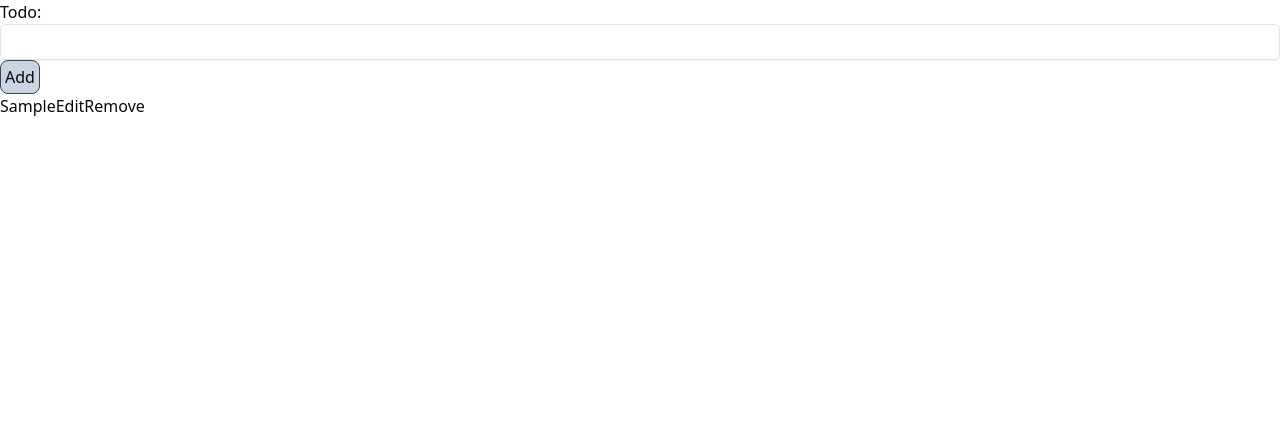
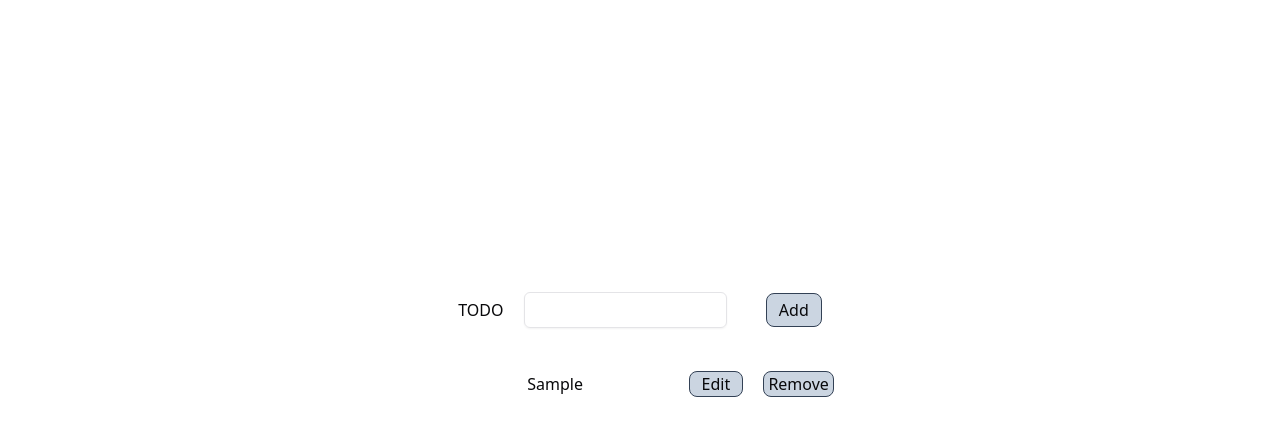
Before and after one commit to angkamilama/todo-ts-app, a React (Vite) app: page / in a window 1280 px wide. Both pictures are taken after typing "Sample" into the empty fields and a click on the button "Add". Shown: the top 436 px of the page. Built offline with nearby package versions, Linux system fonts and the light colour scheme.

Commit message:
add remove btn and sort()

```diff
--- a/src/App.tsx
+++ b/src/App.tsx
@@ -2,9 +2,11 @@ import { useState, useReducer } from "react";
 import { Input } from "./components/ui/input";
 import { v4 as uuidv4 } from "uuid";
 
-const ADD_TODO = "ADD_TODO";
-const REMOVE_TODO = "REMOVE_TODO";
-const EDIT_TODO = "EDIT_TODO";
+enum ActionTypes {
+  ADD_TODO = "ADD_TODO",
+  REMOVE_TODO = "REMOVE_TODO",
+  EDIT_TODO = "EDIT_TODO",
+}
 
 interface Todo {
   todoItem: string;
@@ -16,13 +18,16 @@ const initialState: Todo[] = [];
 
 const reducer = (state: Todo[], action: Todo) => {
   switch (action.type) {
-    case ADD_TODO: {
+    case ActionTypes.ADD_TODO: {
       return [...state, { todoItem: action.todoItem, id: action.id }];
     }
-    case EDIT_TODO: {
+    case ActionTypes.EDIT_TODO: {
       return state.map((item) =>
         item.id === action.id ? { ...item, todoItem: action.todoItem } : item
       );
+    }
+    case ActionTypes.REMOVE_TODO: {
+      return state.filter((item) => item.id !== action.id);
     }
     default:
       return state;
@@ -31,68 +36,94 @@ const reducer = (state: Todo[], action: Todo) => {
 
 function App() {
   const [todoItem, setTodoItem] = useState("");
-  const [todo, dispatch] = useReducer(reducer, initialState);
   const [editedTodoItem, setEditedTodoItem] = useState("");
   const [editedId, setEditedId] = useState("");
+  const [todo, dispatch] = useReducer(reducer, initialState);
 
   const handleSubmit = (e: React.FormEvent<HTMLFormElement>) => {
     e.preventDefault();
     if (!todoItem) return;
     let todoId: string = uuidv4();
-    dispatch({ type: ADD_TODO, todoItem: todoItem, id: todoId });
+    dispatch({ type: ActionTypes.ADD_TODO, todoItem: todoItem, id: todoId });
     setTodoItem("");
   };
 
-  const handleEditedInput = (id: string) => {
-    setEditedId(id);
-  };
+  const sortedTodo = [...todo].sort((a, b) => {
+    const nameA = a.todoItem.toLowerCase();
+    const nameB = b.todoItem.toLowerCase();
+    if (nameA < nameB) return -1;
+    if (nameA > nameB) return 1;
+    return 0;
+  });
+
   return (
     <>
-      <div>
-        <form onSubmit={handleSubmit}>
-          <label>
-            Todo:
+      <div className="w-full h-screen flex flex-col justify-center items-center box-border">
+        <form
+          onSubmit={handleSubmit}
+          className=" p-3 w-1/3 flex justify-around items-center mb-5"
+        >
+          <label className="flex justify-between items-center w-2/3">
+            TODO
             <Input
               type="text"
               value={todoItem}
               onChange={(e) => setTodoItem(e.target.value)}
+              className="ml-5 "
             />
           </label>
-          <button className="border border-slate-700 bg-slate-300 p-1 rounded-lg">
+          <button className="border border-slate-700 bg-slate-300 px-3 py-1 rounded-lg">
             Add
           </button>
         </form>
-        <ul>
-          {todo.map((item) => (
-            <li key={item.id}>
+        <ul className=" w-5/12 h-40">
+          {sortedTodo.map((item) => (
+            <li key={item.id} className="h-12 flex items-center">
               {editedId === item.id ? (
-                <div>
+                <div className="flex justify-evenly items-center w-10/12 mx-auto mb-2">
                   <Input
                     type="text"
                     value={editedTodoItem}
                     onChange={(e) => setEditedTodoItem(e.target.value)}
+                    className="w-9/12"
                   />
                   <button
-                    className="border border-slate-700 bg-slate-300 p-1 rounded-lg"
+                    className="border border-slate-700 bg-slate-300 px-1 rounded-lg"
                     onClick={() => {
                       dispatch({
-                        type: EDIT_TODO,
+                        type: ActionTypes.EDIT_TODO,
                         id: item.id,
                         todoItem: editedTodoItem,
                       });
-                      setEditedId(" "); // Reset the editedId after changing the todo
+                      setEditedId(" ");
                     }}
                   >
-                    Change
+                    Update
                   </button>
                 </div>
               ) : (
-                <div>
-                  {item.todoItem}
-                  <button onClick={() => handleEditedInput(item.id)}>
-                    Edit
-                  </button>
-                  <button>Remove</button>
+                <div className=" w-10/12 p-1 flex justify-evenly items-center mx-auto">
+                  <p className="w-6/12 p-1 text-center"> {item.todoItem}</p>
+                  <div className="flex justify-evenly items-center w-4/12 ">
+                    <button
+                      onClick={() => setEditedId(item.id)}
+                      className="border border-slate-700 bg-slate-300 px-3  rounded-lg"
+                    >
+                      Edit
+                    </button>
+                    <button
+                      onClick={() =>
+                        dispatch({
+                          type: ActionTypes.REMOVE_TODO,
+                          id: item.id,
+                          todoItem: item.todoItem,
+                        })
+                      }
+                      className="border border-slate-700 bg-slate-300 px-1 rounded-lg ml-5"
+                    >
+                      Remove
+                    </button>
+                  </div>
                 </div>
               )}
             </li>
```
